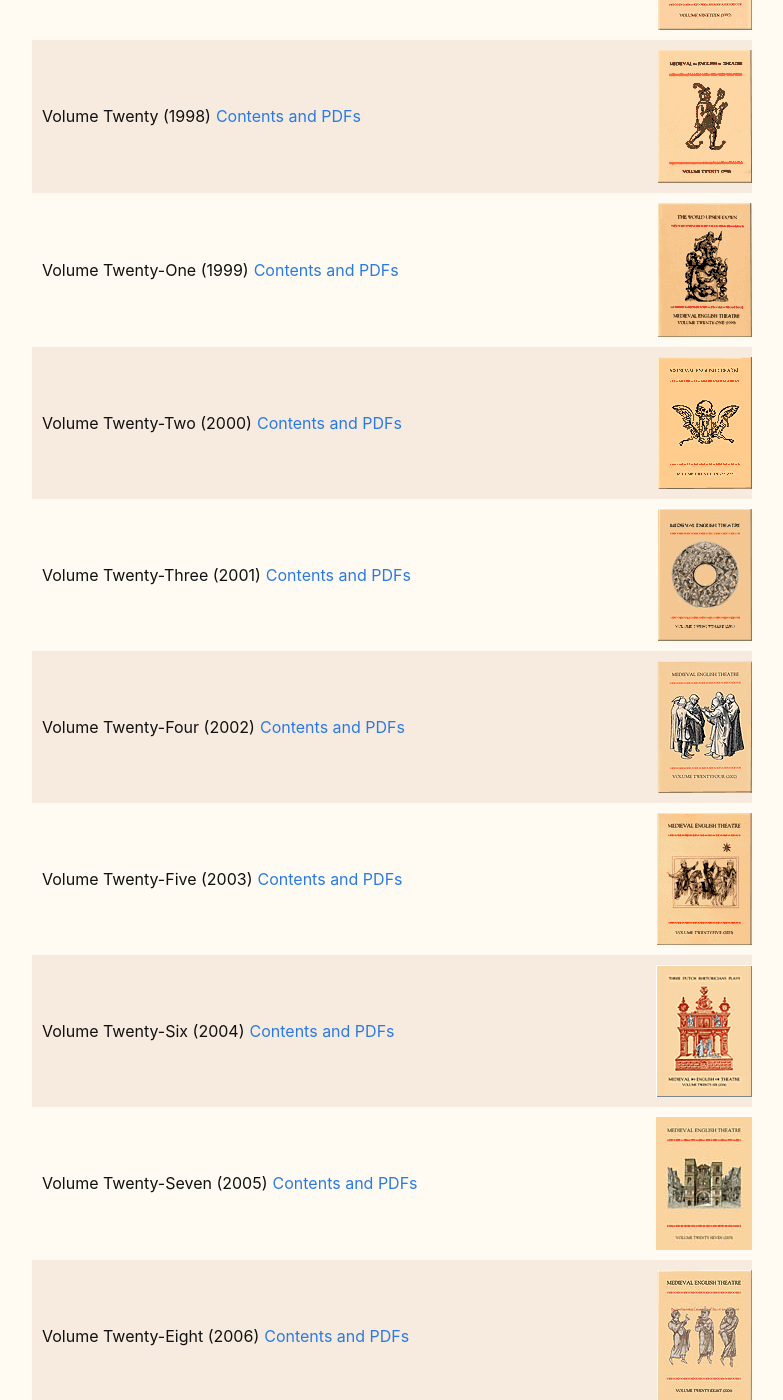
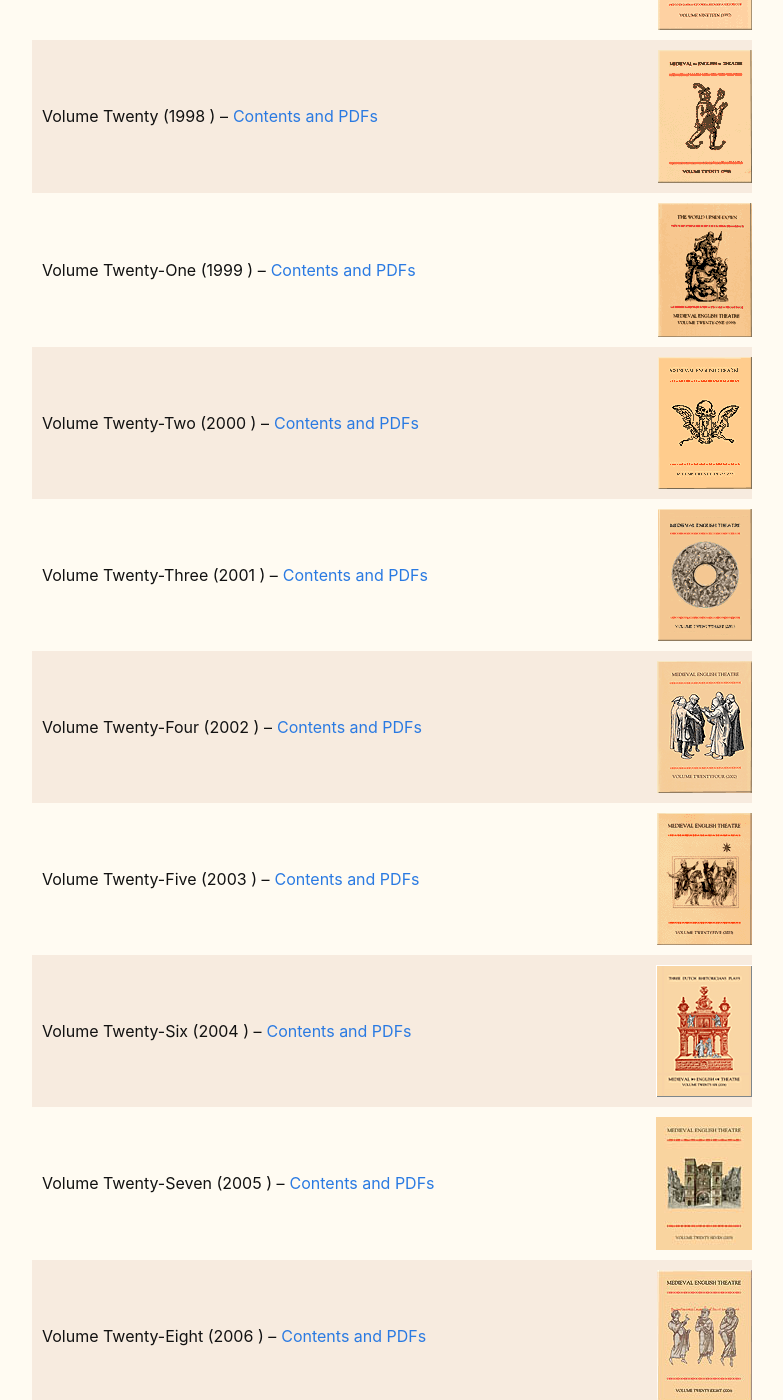
Before and after one commit to jamescummings/jamescummings.github.io, a Jekyll site: the page built from src/journal/volindex.md, in a window 1280 px wide and 1400 px high, scrolled down 4069 px. Shown: the whole window, without its empty margins (268-1051 px from the left). Built offline with Jekyll 4.4.1, drawn with Linux system fonts in a browser that asks for light colours; some of the changed text lies outside the part shown.

Commit message:
volume index emdash

```diff
--- a/src/journal/volindex.md
+++ b/src/journal/volindex.md
@@ -28,54 +28,54 @@ We have taken the difficult decision to make the work of those who have died ava
 
 #### Volume Index
 
-- <span id="01"></span> Volume One (1979) [Contents and PDFs](vol01.html) [![Volume 1](/assets/covers/vol01sm.gif)](vol01.html)
-- <span id="02"></span> Volume Two (1980) [Contents and PDFs](vol02.html) [![Volume 2](/assets/covers/vol02sm.gif)](vol02.html)
-- <span id="03"></span> Volume Three (1981) [Contents and PDFs](vol03.html) [![Volume 3](/assets/covers/vol03sm.gif)](vol03.html)
-- <span id="04"></span> Volume Four s(1982) [Contents](vol04.html) [![Volume 4](/assets/covers/vol04sm.gif)](vol04.html)
-- <span id="05"></span> Volume Five (1983) [Contents](vol05.html) [![Volume 5](/assets/covers/vol05sm.gif)](vol05.html)
-- <span id="06"></span> Volume Six (1984) [Contents](vol06.html) [![Volume 6](/assets/covers/vol06sm.gif)](vol06.html)
-- <span id="07"></span> Volume Seven (1985) [Contents](vol07.html) [![Volume 7](/assets/covers/vol07sm.gif)](vol07.html)
-- <span id="08"></span> Volume Eight (1986) [Contents](vol08.html) [![Volume 8](/assets/covers/vol08sm.gif)](vol08.html)
-- <span id="09"></span> Volume Nine (1987) [Contents](vol09.html) [![Volume 9](/assets/covers/vol09sm.gif)](vol09.html)
-- <span id="10"></span> Volume Ten (1988) [Contents](vol10.html) [![Volume 10](/assets/covers/vol10sm.gif)](vol10.html)
-- <span id="11"></span> Volume Eleven (1989) [Contents](vol11.html) [![Volume 11](/assets/covers/vol11sm.gif)](vol11.html)
-- <span id="12"></span> Volume Twelve (1990) [Contents](vol12.html) [![Volume 12](/assets/covers/vol12sm.gif)](vol12.html)
-- <span id="13"></span> Volume Thirteen (1991) [Contents](vol13.html) [![Volume 13](/assets/covers/vol13sm.gif)](vol13.html)
-- <span id="14"></span> Volume Fourteen (1992) [Contents](vol14.html) [![Volume 14](/assets/covers/vol14sm.gif)](vol14.html)
-- <span id="15"></span> Volume Fifteen (1993) [Contents and PDFs](vol15.html) [![Volume 15](/assets/covers/vol15sm.gif)](vol15.html)
-- <span id="16"></span> Volume Sixteen (1994) [Contents and PDFs](vol16.html) [![Volume 16](/assets/covers/vol16sm.gif)](vol16.html)
-- <span id="17"></span> Volume Seventeen (1995) [Contents and PDFs](vol17.html) [![Volume 17](/assets/covers/vol17sm.gif)](vol17.html)
-- <span id="18"></span> Volume Eighteen (1996) [Contents and PDFs](vol18.html) [![Volume 18](/assets/covers/vol18sm.gif)](vol18.html)
-- <span id="19"></span> Volume Nineteen (1997) [Contents and PDFs](vol19.html) [![Volume 19](/assets/covers/vol19sm.gif)](vol19.html)
-- <span id="20"></span> Volume Twenty (1998) [Contents and PDFs](vol20.html) [![Volume 20](/assets/covers/vol20sm.gif)](vol20.html)
-- <span id="21"></span> Volume Twenty-One (1999) [Contents and PDFs](vol21.html) [![Volume 21](/assets/covers/vol21sm.gif)](vol21.html)
-- <span id="22"></span> Volume Twenty-Two (2000) [Contents and PDFs](vol22.html) [![Volume 22](/assets/covers/vol22sm.gif)](vol22.html)
-- <span id="23"></span> Volume Twenty-Three (2001) [Contents and PDFs](vol23.html) [![Volume 23](/assets/covers/vol23sm.gif)](vol23.html)
-- <span id="24"></span> Volume Twenty-Four (2002) [Contents and PDFs](vol24.html) [![Volume 24](/assets/covers/vol24sm.gif)](vol24.html)
-- <span id="25"></span> Volume Twenty-Five (2003) [Contents and PDFs](vol25.html) [![Volume 25](/assets/covers/vol25sm.gif)](vol25.html)
-- <span id="26"></span> Volume Twenty-Six (2004) [Contents and PDFs](vol26.html) [![Volume 26](/assets/covers/vol26sm.gif)](vol26.html)
-- <span id="27"></span> Volume Twenty-Seven (2005) [Contents and PDFs](vol27.html) [![Volume 27](/assets/covers/vol27sm.jpg)](vol27.html)
-- <span id="28"></span> Volume Twenty-Eight (2006) [Contents and PDFs](vol28.html) [![Volume 28](/assets/covers/vol28sm.jpg)](vol28.html)
-- <span id="29"></span> Volume Twenty-Nine (2007) [Contents and PDFs](vol29.html) [![Volume 29](/assets/covers/vol29vsm.jpg)](vol29.html)
-- <span id="30"></span> Volume Thirty (2008) [Contents and PDFs](vol30.html) [![Volume 30](/assets/covers/vol30vsm.jpg)](vol30.html)
-- <span id="31"></span> Volume Thirty-One (2009) [Contents and PDFs](vol31.html) [![Volume 31](/assets/covers/vol31vsm.jpg)](vol31.html)
-- <span id="32"></span> Volume Thirty-Two (2010) [Contents and PDFs](vol32.html) [![Volume 32](/assets/covers/vol32vsm.jpg)](vol32.html)
-- <span id="33"></span> Volume Thirty-Three (2011) [Contents and PDFs](vol33.html) [![Volume 33](/assets/covers/vol33vsm.jpg)](vol33.html)
-- <span id="34"></span> Volume Thirty-Four (2012) [Contents and PDFs](vol34.html) [![Volume 34](/assets/covers/vol34vsm.jpg)](vol34.html)
-- <span id="35"></span> Volume Thirty-Five (2013) [Contents and PDFs](vol35.html) [![Volume 35](/assets/covers/vol35vsm.jpg)](vol35.html)
-- <span id="36"></span> Volume Thirty-Six (2014) [Contents and PDFs](vol36.html) [![Volume 36](/assets/covers/vol36vsm.jpg)](vol36.html)
+- <span id="01"></span> Volume One (1979 )  --  [Contents and PDFs](vol01.html) [![Volume 1](/assets/covers/vol01sm.gif)](vol01.html)
+- <span id="02"></span> Volume Two (1980 )  --  [Contents and PDFs](vol02.html) [![Volume 2](/assets/covers/vol02sm.gif)](vol02.html)
+- <span id="03"></span> Volume Three (1981 )  --  [Contents and PDFs](vol03.html) [![Volume 3](/assets/covers/vol03sm.gif)](vol03.html)
+- <span id="04"></span> Volume Four s(1982 )  --  [Contents](vol04.html) [![Volume 4](/assets/covers/vol04sm.gif)](vol04.html)
+- <span id="05"></span> Volume Five (1983 )  --  [Contents](vol05.html) [![Volume 5](/assets/covers/vol05sm.gif)](vol05.html)
+- <span id="06"></span> Volume Six (1984 )  --  [Contents](vol06.html) [![Volume 6](/assets/covers/vol06sm.gif)](vol06.html)
+- <span id="07"></span> Volume Seven (1985 )  --  [Contents](vol07.html) [![Volume 7](/assets/covers/vol07sm.gif)](vol07.html)
+- <span id="08"></span> Volume Eight (1986 )  --  [Contents](vol08.html) [![Volume 8](/assets/covers/vol08sm.gif)](vol08.html)
+- <span id="09"></span> Volume Nine (1987 )  --  [Contents](vol09.html) [![Volume 9](/assets/covers/vol09sm.gif)](vol09.html)
+- <span id="10"></span> Volume Ten (1988 )  --  [Contents](vol10.html) [![Volume 10](/assets/covers/vol10sm.gif)](vol10.html)
+- <span id="11"></span> Volume Eleven (1989 )  --  [Contents](vol11.html) [![Volume 11](/assets/covers/vol11sm.gif)](vol11.html)
+- <span id="12"></span> Volume Twelve (1990 )  --  [Contents](vol12.html) [![Volume 12](/assets/covers/vol12sm.gif)](vol12.html)
+- <span id="13"></span> Volume Thirteen (1991 )  --  [Contents](vol13.html) [![Volume 13](/assets/covers/vol13sm.gif)](vol13.html)
+- <span id="14"></span> Volume Fourteen (1992 )  --  [Contents](vol14.html) [![Volume 14](/assets/covers/vol14sm.gif)](vol14.html)
+- <span id="15"></span> Volume Fifteen (1993 )  --  [Contents and PDFs](vol15.html) [![Volume 15](/assets/covers/vol15sm.gif)](vol15.html)
+- <span id="16"></span> Volume Sixteen (1994 )  --  [Contents and PDFs](vol16.html) [![Volume 16](/assets/covers/vol16sm.gif)](vol16.html)
+- <span id="17"></span> Volume Seventeen (1995 )  --  [Contents and PDFs](vol17.html) [![Volume 17](/assets/covers/vol17sm.gif)](vol17.html)
+- <span id="18"></span> Volume Eighteen (1996 )  --  [Contents and PDFs](vol18.html) [![Volume 18](/assets/covers/vol18sm.gif)](vol18.html)
+- <span id="19"></span> Volume Nineteen (1997 )  --  [Contents and PDFs](vol19.html) [![Volume 19](/assets/covers/vol19sm.gif)](vol19.html)
+- <span id="20"></span> Volume Twenty (1998 )  --  [Contents and PDFs](vol20.html) [![Volume 20](/assets/covers/vol20sm.gif)](vol20.html)
+- <span id="21"></span> Volume Twenty-One (1999 )  --  [Contents and PDFs](vol21.html) [![Volume 21](/assets/covers/vol21sm.gif)](vol21.html)
+- <span id="22"></span> Volume Twenty-Two (2000 )  --  [Contents and PDFs](vol22.html) [![Volume 22](/assets/covers/vol22sm.gif)](vol22.html)
+- <span id="23"></span> Volume Twenty-Three (2001 )  --  [Contents and PDFs](vol23.html) [![Volume 23](/assets/covers/vol23sm.gif)](vol23.html)
+- <span id="24"></span> Volume Twenty-Four (2002 )  --  [Contents and PDFs](vol24.html) [![Volume 24](/assets/covers/vol24sm.gif)](vol24.html)
+- <span id="25"></span> Volume Twenty-Five (2003 )  --  [Contents and PDFs](vol25.html) [![Volume 25](/assets/covers/vol25sm.gif)](vol25.html)
+- <span id="26"></span> Volume Twenty-Six (2004 )  --  [Contents and PDFs](vol26.html) [![Volume 26](/assets/covers/vol26sm.gif)](vol26.html)
+- <span id="27"></span> Volume Twenty-Seven (2005 )  --  [Contents and PDFs](vol27.html) [![Volume 27](/assets/covers/vol27sm.jpg)](vol27.html)
+- <span id="28"></span> Volume Twenty-Eight (2006 )  --  [Contents and PDFs](vol28.html) [![Volume 28](/assets/covers/vol28sm.jpg)](vol28.html)
+- <span id="29"></span> Volume Twenty-Nine (2007 )  --  [Contents and PDFs](vol29.html) [![Volume 29](/assets/covers/vol29vsm.jpg)](vol29.html)
+- <span id="30"></span> Volume Thirty (2008 )  --  [Contents and PDFs](vol30.html) [![Volume 30](/assets/covers/vol30vsm.jpg)](vol30.html)
+- <span id="31"></span> Volume Thirty-One (2009 )  --  [Contents and PDFs](vol31.html) [![Volume 31](/assets/covers/vol31vsm.jpg)](vol31.html)
+- <span id="32"></span> Volume Thirty-Two (2010 )  --  [Contents and PDFs](vol32.html) [![Volume 32](/assets/covers/vol32vsm.jpg)](vol32.html)
+- <span id="33"></span> Volume Thirty-Three (2011 )  --  [Contents and PDFs](vol33.html) [![Volume 33](/assets/covers/vol33vsm.jpg)](vol33.html)
+- <span id="34"></span> Volume Thirty-Four (2012 )  --  [Contents and PDFs](vol34.html) [![Volume 34](/assets/covers/vol34vsm.jpg)](vol34.html)
+- <span id="35"></span> Volume Thirty-Five (2013 )  --  [Contents and PDFs](vol35.html) [![Volume 35](/assets/covers/vol35vsm.jpg)](vol35.html)
+- <span id="36"></span> Volume Thirty-Six (2014 )  --  [Contents and PDFs](vol36.html) [![Volume 36](/assets/covers/vol36vsm.jpg)](vol36.html)
 {: .volume-list}
 
 #### Published by BOYDELL & BREWER
 
-- <span id="37"></span> Volume Thirty-Seven (2015) [Contents](vol37.html) [![Volume 37](/assets/covers/vol37vsm.jpg)](vol37.html)
-- <span id="38"></span> Volume Thirty-Eight (2016) [Contents](vol38.html) [![Volume 38](/assets/covers/vol38vsm.jpg)](vol38.html)
-- <span id="39"></span> Volume Thirty-Nine (2017) [Contents](vol39.html) [![Volume 39](/assets/covers/vol39vsm.jpg)](vol39.html)
-- <span id="40"></span> Volume Forty (2018) [Contents](vol40.html) [![Volume 40](/assets/covers/vol40vsm.jpg)](vol40.html)
-- <span id="41"></span> Volume Forty-One (2019) [Contents](vol41.html) [![Volume 41](/assets/covers/vol41vsm.jpg)](vol41.html)
-- <span id="42"></span> Volume Forty-Two (2020) [Contents](vol42.html) [![Volume 42](/assets/covers/vol42vsm.jpg)](vol42.html)
-- <span id="43"></span> Volume Forty-Three (2021) [Contents](vol43.html) [![Volume 43](/assets/covers/vol43vsm.jpg)](vol43.html)
-- <span id="44"></span> Volume 44 (2022) [Contents](vol44.html) [![Volume 44](/assets/covers/vol44vsm.jpg)](vol44.html)
-- <span id="45"></span> Volume Forty-Five (2023) [Contents](vol45.html) [![Volume 45](/assets/covers/vol45vsm.jpg)](vol45.html)
+- <span id="37"></span> Volume Thirty-Seven (2015 )  --  [Contents](vol37.html) [![Volume 37](/assets/covers/vol37vsm.jpg)](vol37.html)
+- <span id="38"></span> Volume Thirty-Eight (2016 )  --  [Contents](vol38.html) [![Volume 38](/assets/covers/vol38vsm.jpg)](vol38.html)
+- <span id="39"></span> Volume Thirty-Nine (2017 )  --  [Contents](vol39.html) [![Volume 39](/assets/covers/vol39vsm.jpg)](vol39.html)
+- <span id="40"></span> Volume Forty (2018 )  --  [Contents](vol40.html) [![Volume 40](/assets/covers/vol40vsm.jpg)](vol40.html)
+- <span id="41"></span> Volume Forty-One (2019 )  --  [Contents](vol41.html) [![Volume 41](/assets/covers/vol41vsm.jpg)](vol41.html)
+- <span id="42"></span> Volume Forty-Two (2020 )  --  [Contents](vol42.html) [![Volume 42](/assets/covers/vol42vsm.jpg)](vol42.html)
+- <span id="43"></span> Volume Forty-Three (2021 )  --  [Contents](vol43.html) [![Volume 43](/assets/covers/vol43vsm.jpg)](vol43.html)
+- <span id="44"></span> Volume 44 (2022 )  --  [Contents](vol44.html) [![Volume 44](/assets/covers/vol44vsm.jpg)](vol44.html)
+- <span id="45"></span> Volume Forty-Five (2023 )  --  [Contents](vol45.html) [![Volume 45](/assets/covers/vol45vsm.jpg)](vol45.html)
 - <span id="46"></span> Volume 46 (2024) [To Come.](volindex.html) [![Volume 46](/assets/covers/vol46vsm.jpg)](vol46.html)
 {: .volume-list}
```
